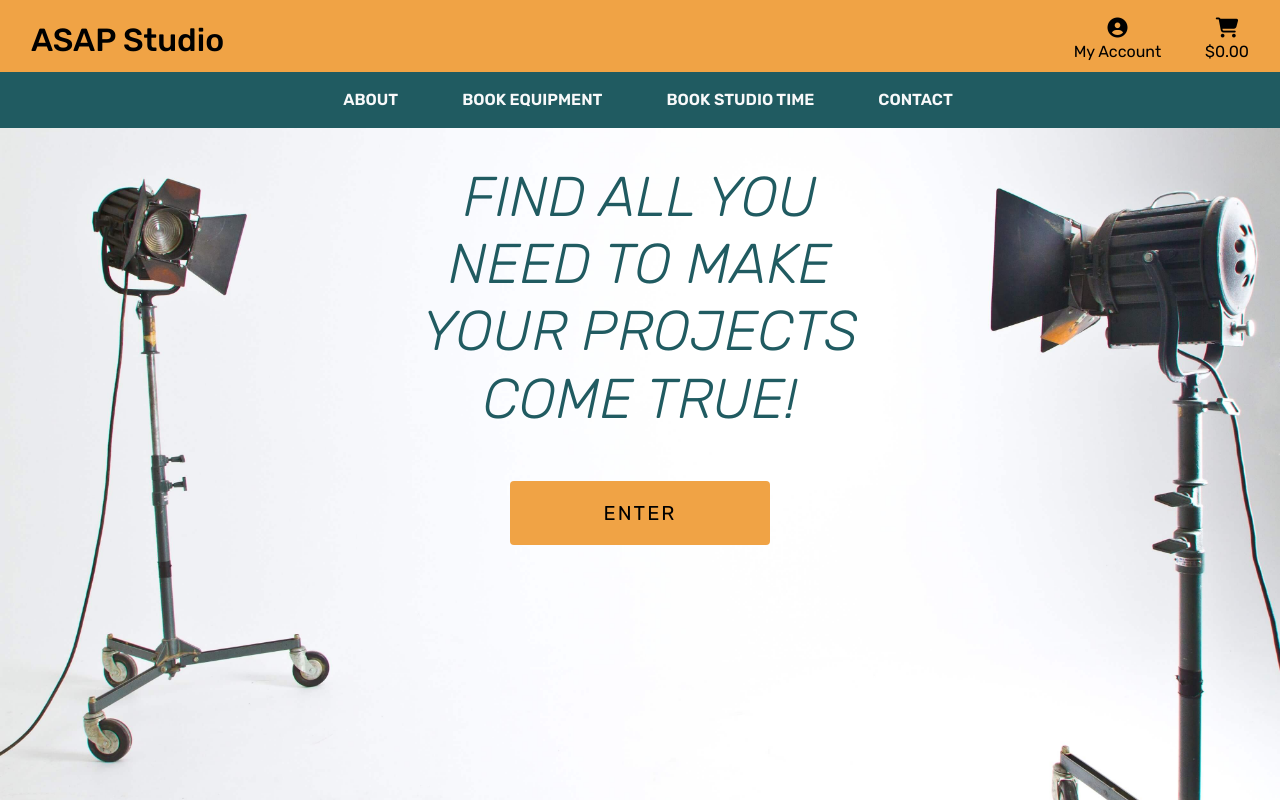
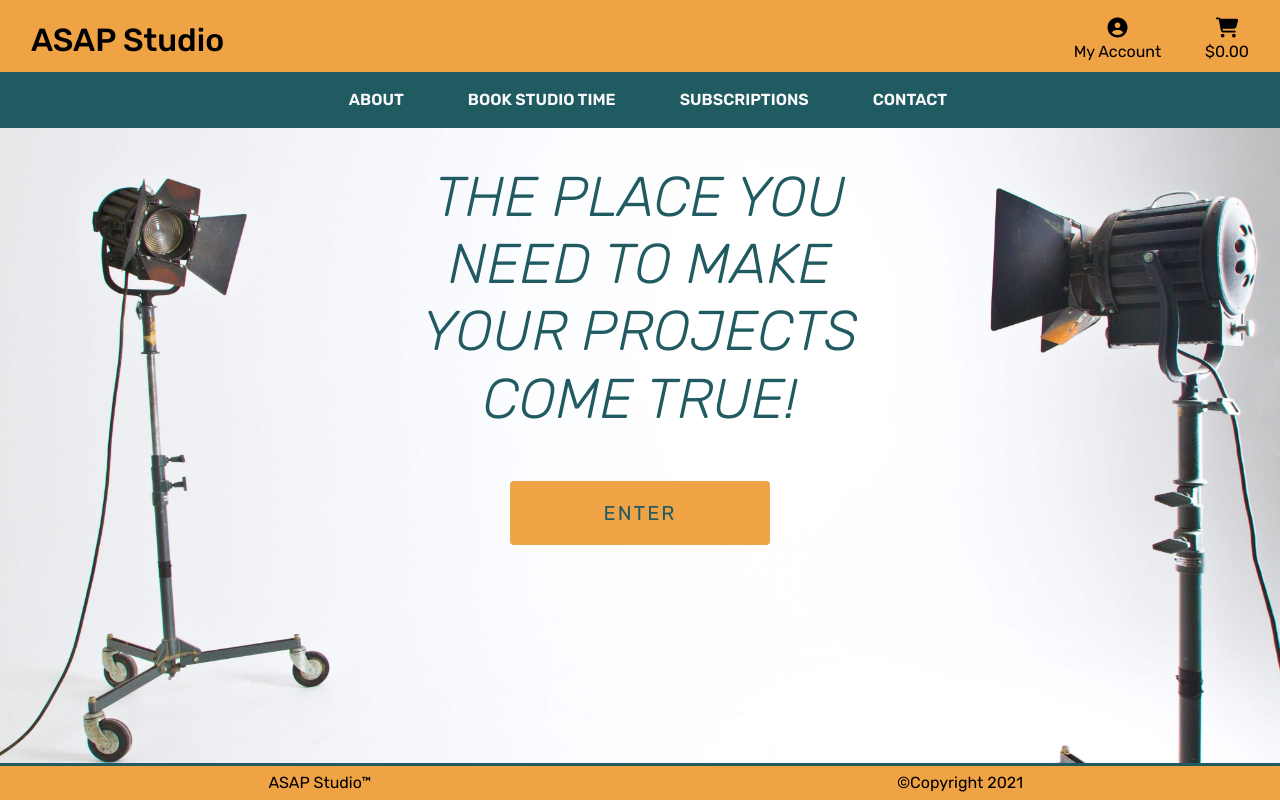
Before and after one commit to Code-Institute-Submissions/ms4-asap-studio, a Django app: page / in a window 1280 px wide. Run offline with Django 3.2, Linux system fonts and the light colour scheme; some libraries are stand-ins or nearby versions.

Commit message:
Add footer to base template and changing main-nav items

```diff
--- a/home/templates/home/index.html
+++ b/home/templates/home/index.html
@@ -14,7 +14,7 @@
         <div class="row home-content h-100">
             <div class="col col-md-6 text-center">
                 <h1 class="display-4 logo-font text-color">
-                    <em>Find all you need to make your projects come true!</em>
+                    <em>The place you need to make your projects come true!</em>
                 </h1>
                 <div class="my-5">
                     <h4>
--- a/static/css/base.css
+++ b/static/css/base.css
@@ -27,7 +27,7 @@ body {
 
 .enter-button {
     background: #f0a345;
-    color: black;
+    color: #205b61;
     min-width: 260px;
     letter-spacing: 2px;
 }
@@ -74,6 +74,17 @@ body {
     border: 1px solid black !important;
 }
 
+/* Footer */
+
+footer {
+    border-top: 3px solid #205b61;
+}
+
+footer p {
+    margin: 0;
+    padding: 5px;
+}
+
 /* Copied from Boutique Ado project source code */
 /* -------------------------------- Media Queries */
 
--- a/templates/base.html
+++ b/templates/base.html
@@ -44,20 +44,6 @@
                     <h2 class="text-black my-0">ASAP Studio</h2>
                 </a>
             </div>
-            <!-- <div class="col-12 col-lg-4 my-auto py-1 py-lg-0">
-                <form method="GET" action="">
-                    <div class="input-group w-100">
-                        <input class="form-control border border-black rounded-0" type="text" name="q" placeholder="Search our site">
-                        <div class="input-group-append">
-                            <button class="form-control btn btn-black border border-black rounded-0" type="submit">
-                                <span class="icon">
-                                    <i class="fas fa-search"></i>
-                                </span>
-                            </button>
-                        </div>
-                    </div>
-                </form>
-            </div> -->
             <div class="col-12 col-lg-4 my-auto py-1 py-lg-0">
                 <ul class="list-inline list-unstyled text-center text-lg-right my-0">
                     <li class="list-inline-item dropdown">
@@ -121,6 +107,16 @@
     {% block postloadjs %}
     {% endblock %}
 
+    <footer class="container-fluid fixed-bottom">
+        <div class="row nav-bg">
+            <div class="col-12 col-lg-6 text-center text-black">
+                <p>ASAP Studio&#8482;</p>
+            </div>
+            <div class="col-12 col-lg-6 text-center text-black">
+                <p> &#169;Copyright 2021</p>
+            </div>
+        </div>
+    </footer>
 
   </body>
 </html>
--- a/templates/includes/main-nav.html
+++ b/templates/includes/main-nav.html
@@ -6,49 +6,33 @@
             <a class="logo-font font-weight-bold nav-link text-light mr-5" href="#" id="all-products-link" data-toggle="dropdown" aria-haspopup="true" aria-expanded="false">
                 About
             </a>
-            <!-- <div class="dropdown-menu border-0" aria-labelledby="all-products-link">
-                <a href="" class="dropdown-item">By Price</a>
-                <a href="" class="dropdown-item ">By Rating</a>
-                <a href="" class="dropdown-item ">By Category</a>
-                <a href="" class="dropdown-item">All Products</a>
-            </div> -->
-        </li>
-
-        <li class="nav-item dropdown">
-            <a class="logo-font font-weight-bold nav-link text-light mr-5" href="#" id="clothing-link" data-toggle="dropdown" aria-haspopup="true" aria-expanded="false">
-                Book Equipment
-            </a>
-            <div class="dropdown-menu border-0 nav-bg" aria-labelledby="clothing-link">
-                <a href="" class="dropdown-item">All Equipment</a>
-                <a href="" class="dropdown-item">Camera</a>
-                <a href="" class="dropdown-item">Lens</a>
-                <a href="" class="dropdown-item">Tripod</a>
-                <a href="" class="dropdown-item">Filter</a>
-                <a href="" class="dropdown-item">Camera-bag</a>
-            </div>
         </li>
 
         <li class="nav-item dropdown">
             <a class="logo-font font-weight-bold nav-link text-light mr-5" href="#" id="homeware-link" data-toggle="dropdown" aria-haspopup="true" aria-expanded="false">
                 Book Studio Time
             </a>
-            <!-- <div class="dropdown-menu border-0" aria-labelledby="homeware-link">
-                <a href="" class="dropdown-item">Calendar</a>
-                <a href="" class="dropdown-item">Kitchen &amp; Dining</a>
-                <a href="" class="dropdown-item">All Homeware</a>
-            </div> -->
+            <div class="dropdown-menu border-0 nav-bg" aria-labelledby="homeware-link">
+                <a href="" class="dropdown-item">Book Hour(s)</a>
+                <a href="" class="dropdown-item">Book Day(s)</a>
+            </div>
+        </li>
+
+        <li class="nav-item dropdown">
+            <a class="logo-font font-weight-bold nav-link text-light mr-5" href="#" id="clothing-link" data-toggle="dropdown" aria-haspopup="true" aria-expanded="false">
+                Subscriptions
+            </a>
+            <div class="dropdown-menu border-0 nav-bg" aria-labelledby="clothing-link">
+                <a href="" class="dropdown-item">10 Hours per Month</a>
+                <a href="" class="dropdown-item">30 Hours per Month</a>
+                <a href="" class="dropdown-item">60 Hours per Month</a>
+            </div>
         </li>
 
         <li class="nav-item dropdown">
             <a class="logo-font font-weight-bold nav-link text-light" href="#" id="specials-link" data-toggle="dropdown" aria-haspopup="true" aria-expanded="false">
                 Contact
             </a>
-            <!-- <div class="dropdown-menu border-0" aria-labelledby="specials-link">
-                <a href="" class="dropdown-item">New Arrivals</a>
-                <a href="" class="dropdown-item">Deals</a>
-                <a href="" class="dropdown-item">Clearance</a>
-                <a href="" class="dropdown-item">All Specials</a>
-            </div> -->
         </li>
     </ul>
 </div>
```
